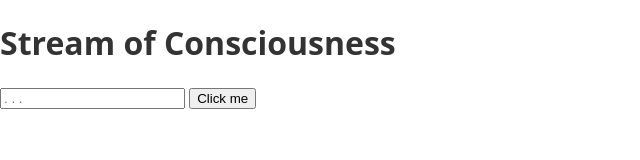
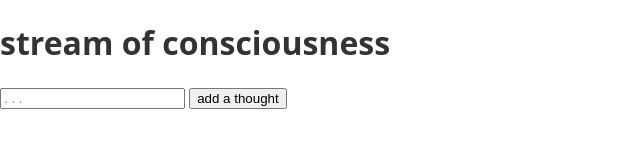
Before and after one commit to HigitusFigitus/stream_of_consciousness, a website: page public/index.html in a window 1280 px wide. Shown: the whole page, without its empty margins (0-640 px from the left). Drawn offline with nearby package versions, Linux system fonts and the light colour scheme; no server answers.

Commit message:
Edits page title and button text

```diff
--- a/public/index.html
+++ b/public/index.html
@@ -8,11 +8,11 @@
 </head>
 <body>
 
-  <h1 class="leader-h">Stream of Consciousness</h1>
+  <h1 class="title">stream of consciousness</h1>
 
   <div class="stream-container">
     <input placeholder=". . ." type="text" class="new-thought-input" id="new-thought">
-    <button class="btn-thought" id="thought">Click me</button>
+    <button class="btn-thought" id="thought">add a thought</button>
   </div>
 
   <div class="thoughts" id="thoughts-target">
```
